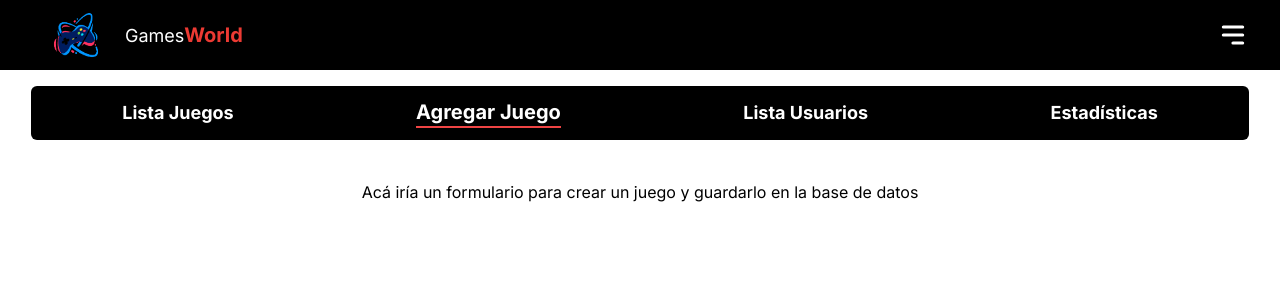
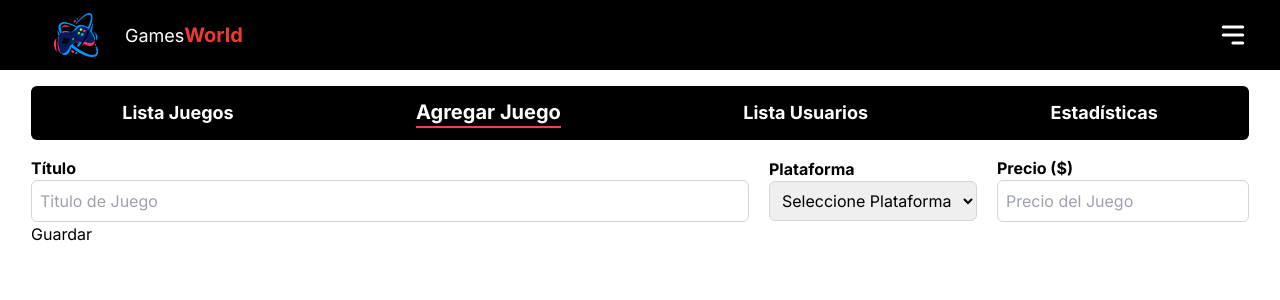
Before and after one commit to alloisa2005/entrega-app, a Next.js app: page /admin/nuevoJuego in a window 1280 px wide. Shown: the top 300 px of the page. Built offline with nearby package versions, Linux system fonts and the light colour scheme.

Commit message:
feat: Ajustes en form

```diff
--- a/src/app/admin/nuevoJuego/page.jsx
+++ b/src/app/admin/nuevoJuego/page.jsx
@@ -1,9 +1,10 @@
+import NuevoJuegoForm from '@/components/NuevoJuegoForm'
 import React from 'react'
 
 const NuevoJuego = () => {
   return (
-    <div className='text-center mt-10'>
-      Acá iría un formulario para crear un juego y guardarlo en la base de datos
+    <div className='w-full'>
+      <NuevoJuegoForm />
     </div>
   )
 }
--- a/src/components/AddToCart.jsx
+++ b/src/components/AddToCart.jsx
@@ -20,6 +20,7 @@ const AddToCart = ({ game }) => {
         </div>
       </div>
 
+      {/* background: linear-gradient(90.06deg, #1E1E1E 0.05%, #122930 41.06%); */}
       <div className='select-none flex items-center justify-center gap-4 bg-black py-3 text-white mt-4 hover:bg-black/80 hover:cursor-pointer ease-out duration-300'>
         <BsCartPlusFill size={20} className='text-white' />
         <p>Añadir al carrito</p>
--- /dev/null
+++ b/src/components/NuevoJuegoForm.jsx
@@ -0,0 +1,52 @@
+'use client'
+
+import { useForm } from 'react-hook-form'
+
+const NuevoJuegoForm = () => {
+
+  const { register, handleSubmit, formState: { errors } } = useForm()
+
+  const onSubmit = (data) => {
+    console.log(data)
+  }
+
+  return (
+    <form onSubmit={handleSubmit(onSubmit)}>
+
+      <div className='flex flex-col md:flex-row items-center justify-between gap-5'>
+        <div className='flex flex-col w-full'>
+          <label className='font-bold'>Título</label>
+          <input type="text" {...register('titulo', { required: true, maxLength: 25 })}   placeholder='Titulo de Juego'
+          className='border border-gray-300 rounded-md p-2 focus:outline-none focus:ring-2 focus:ring-blue-600 focus:border-transparent'
+          />
+          {errors.titulo?.type === 'required' && <span className='text-[13px] text-red-500 font-bold'>Este campo es requerido</span>}
+          {errors.titulo?.type === 'maxLength' && <span className='text-[13px] text-red-500 font-bold'>El título no puede tener más de 25 caracteres</span>}
+        </div>
+
+        <div className='flex flex-col w-full md:w-[28%]'>
+          <label className='font-bold'>Plataforma</label>
+          <select {...register('plataforma', { required: true })} className='border border-gray-300 rounded-md p-2 focus:outline-none focus:ring-2 focus:ring-blue-600 focus:border-transparent'>
+            <option value="">Seleccione Plataforma</option>
+            <option value="ps4">PS4</option>
+            <option value="ps5">PS5</option>
+            <option value="xbox">Xbox</option>
+          </select>
+          { errors.plataforma?.type === 'required' && <span className='text-[13px] text-red-500 font-bold'>Seleccione Plataforma</span> }
+        </div>
+
+        <div className='flex flex-col w-full md:w-[28%]'>
+          <label className='font-bold'>Precio ($)</label>
+          <input type="number" {...register('precio', { required: true, min: 100 })}   placeholder='Precio del Juego'
+          className='border border-gray-300 rounded-md p-2 focus:outline-none focus:ring-2 focus:ring-blue-600 focus:border-transparent'
+          />
+          {errors.precio?.type === 'required' && <span className='text-[13px] text-red-500 font-bold'>Este campo es requerido</span>}
+          {errors.precio?.type === 'min' && <span className='text-[13px] text-red-500 font-bold'>El precio no puede ser menor que $100</span>}
+        </div>
+      </div>
+
+      <button type='submit'>Guardar</button>
+    </form>
+  )
+}
+
+export default NuevoJuegoForm
```
